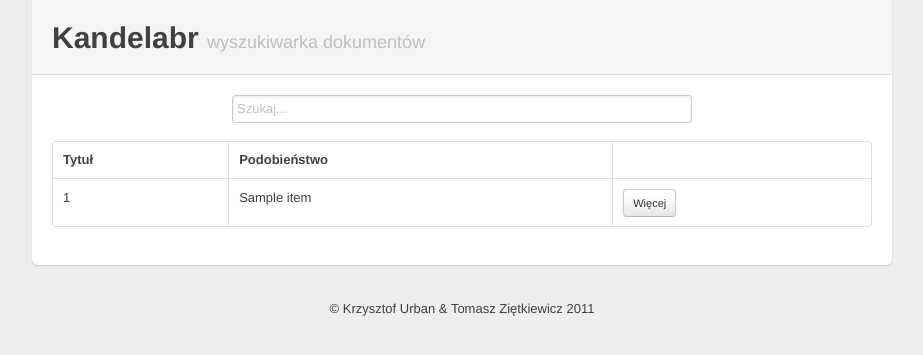
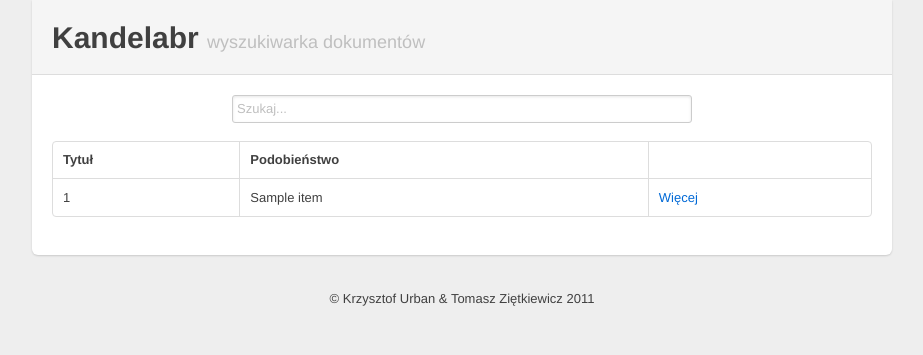
Before and after one commit to powerllamas/EZI, a Flask app: template templates/home.html in a window 1280 px wide. Shown: the top 355 px of the page, without its empty margins (178-1101 px from the left). Run offline with Flask 2, Linux system fonts and the light colour scheme; the template is opened without the code that fills it: most values are stand-ins (such as "Sample title", 1, 10 or a date in 2020); parts of the project's set-up code (start-up, migrations or seed data) failed here and were passed over.

Commit message:
this is better

```diff
--- a/templates/home.html
+++ b/templates/home.html
@@ -41,7 +41,7 @@
               <tr>
                 <td>{{ item[0] }}</td>
                 <td>{{ item[1] }}</td>
-                <td><a href="#" class="btn small" rel="popover" title="{{ item[0] }}" data-content="{{ item[2] }}" >Więcej</a></td>
+                <td><a href="#" rel="popover" title="{{ item[0] }}" data-content="{{ item[2] }}" >Więcej</a></td>
               </tr>
               {% endfor %}
             </tbody>
```
